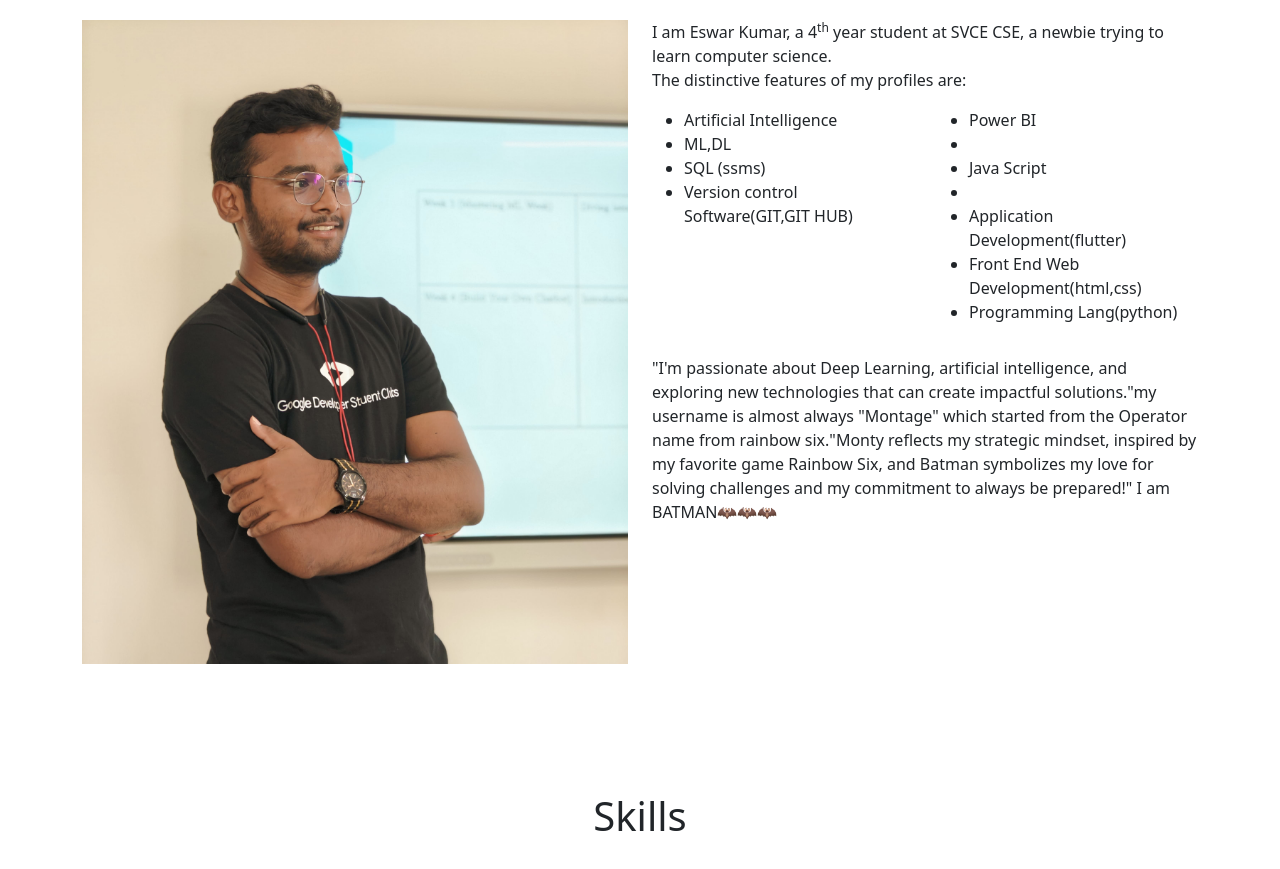
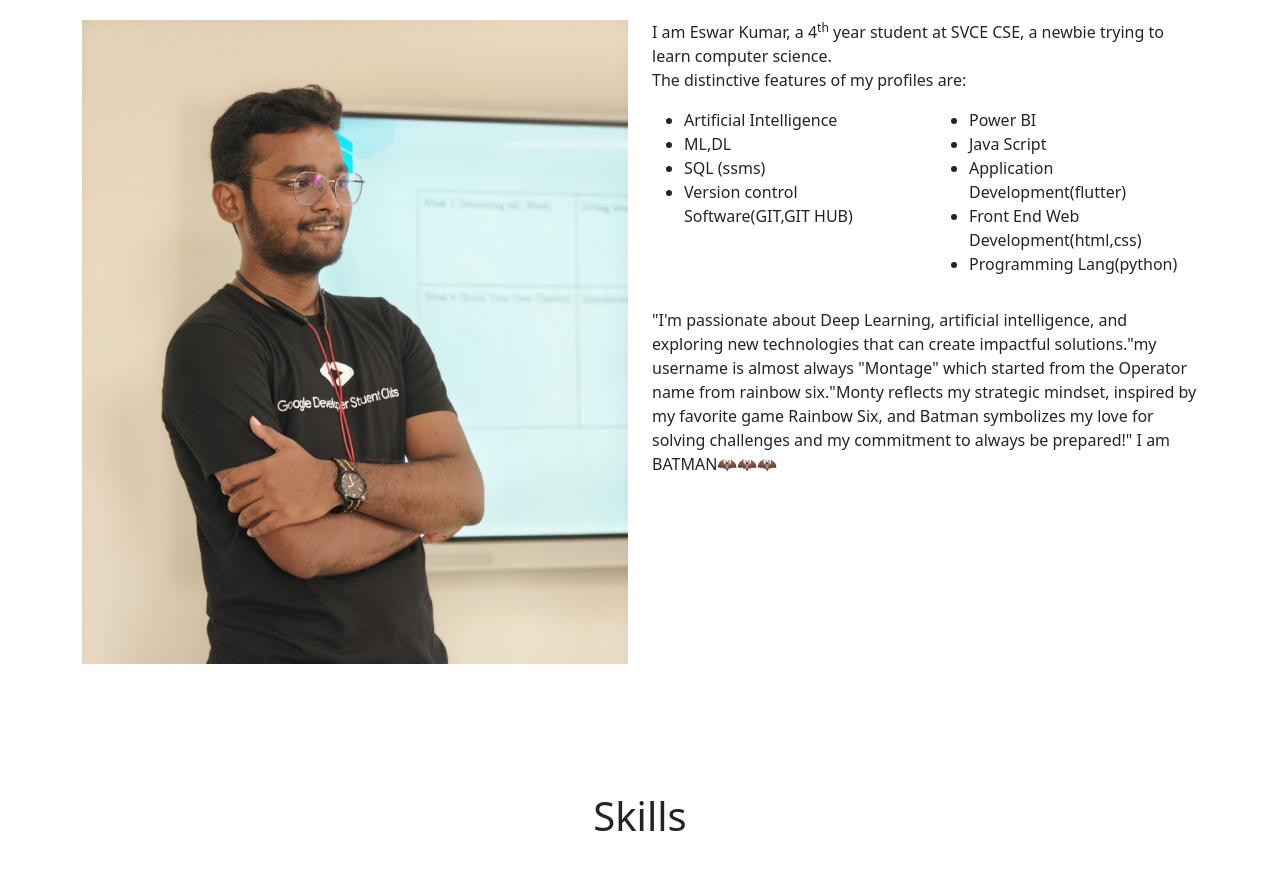
Before and after one commit to Markapuram-Eswar/my_portfolio, a website built with Vite: page index.html in a window 1280 px wide. Shown: the part 900-1769 px from the top of the page. Built offline with nearby package versions, Linux system fonts and the light colour scheme; a script that the page names is missing.

Commit message:
Update index.html
small error

```diff
--- a/index.html
+++ b/index.html
@@ -80,14 +80,14 @@
                         <ul>
                             <li>Artificial Intelligence</li>
                             <li>ML,DL</li>
-                          <li>SQL (ssms)</li>
+                            <li>SQL (ssms)</li>
                             <li>Version control Software(GIT,GIT HUB)</li>
                         </ul>
                     </div>
                     <div class="col-md-6">
                         <ul>
-                            <li>Power BI<li>
-                            <li>Java Script<li>
+                            <li>Power BI</li>
+                            <li>Java Script</li>
                             <li>Application Development(flutter)</li>
                             <li>Front End Web Development(html,css)</li>
                             <li>Programming Lang(python)</li>
```
